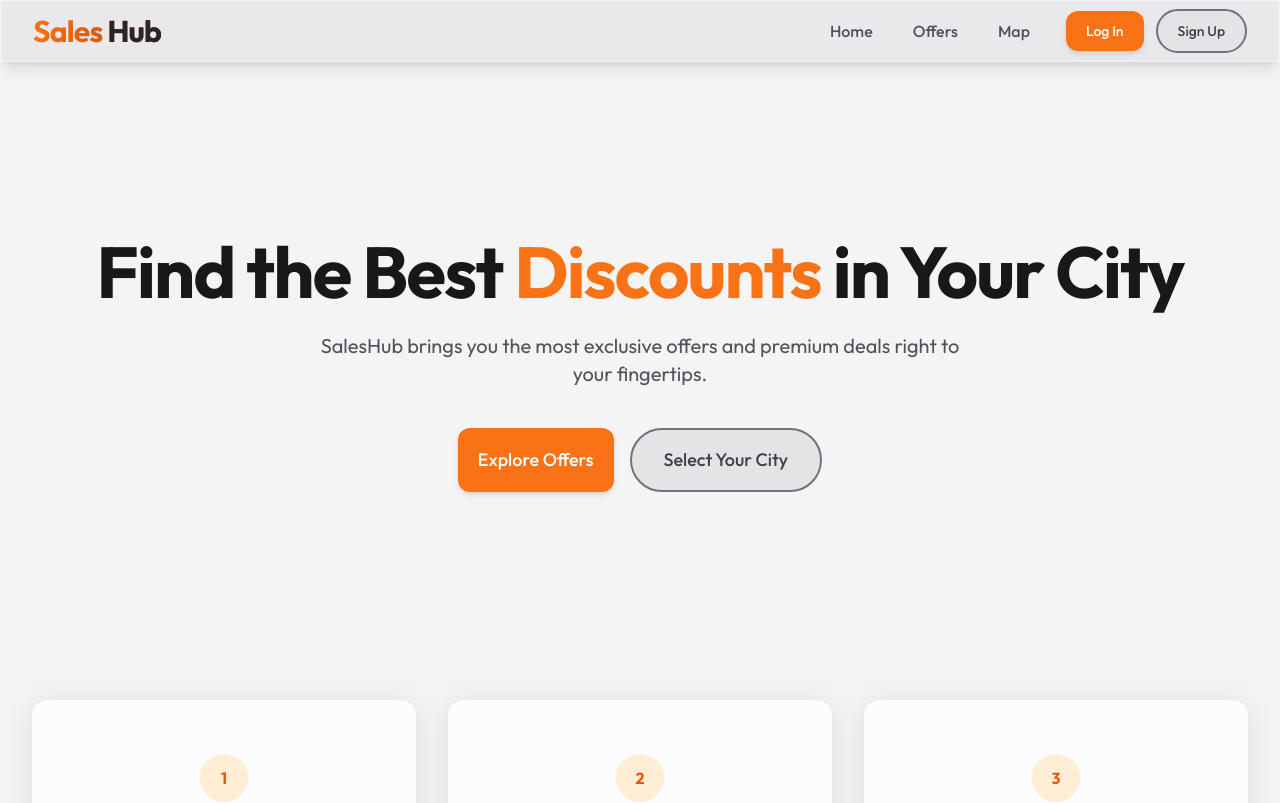
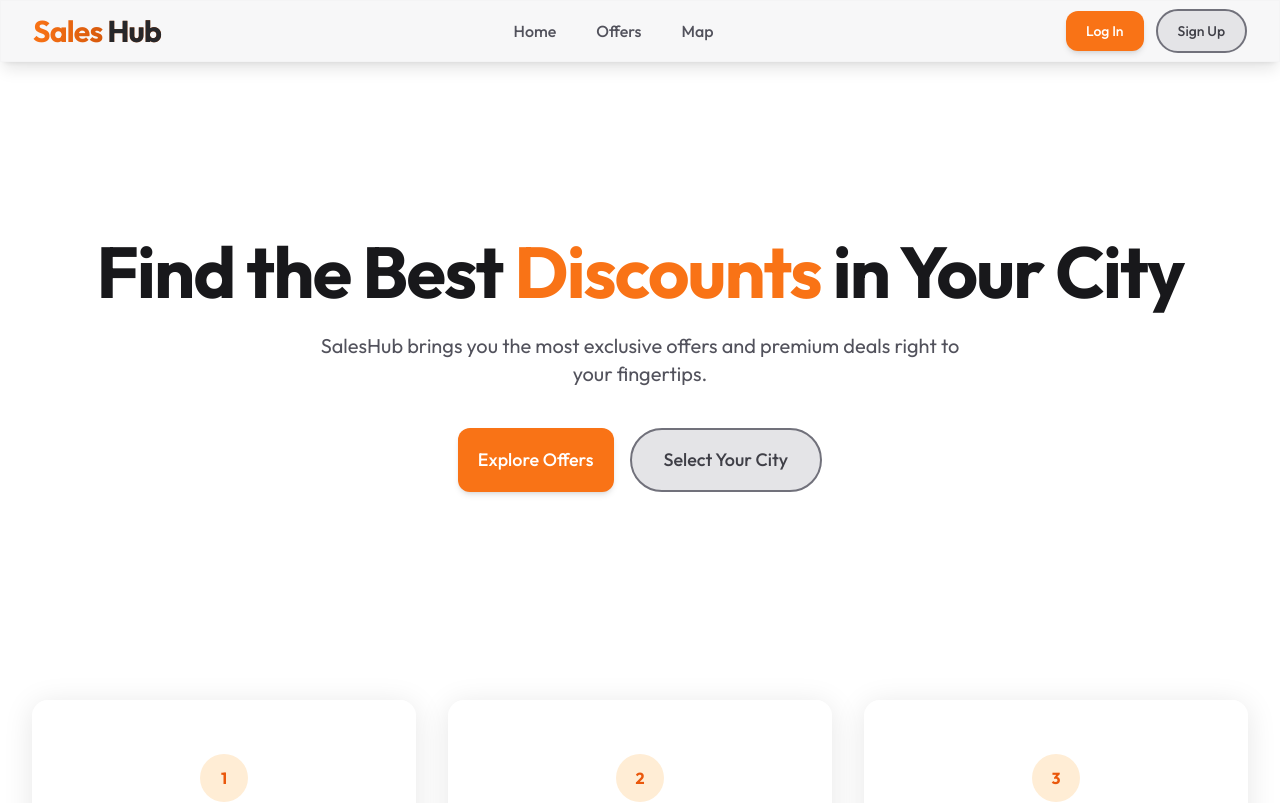
Before and after one commit to SYlence23/SalesHub, a React (Vite) app in the folder frontend-core/: page / in a window 1280 px wide. Shown: the top 803 px of the page. Built offline with nearby package versions, Linux system fonts and the light colour scheme.

Commit message:
centered navButton, Light mode: background of site now is white and navbar a bit brighter

```diff
--- a/frontend-core/src/components/Navbar/Navbar.tsx
+++ b/frontend-core/src/components/Navbar/Navbar.tsx
@@ -51,6 +51,9 @@ export default function Navbar() {
 
                         {/* <span className="text-zinc-600 dark:text-zinc-300 text-2xl select-none">|</span> */}
 
+
+                    </div>
+
                     {/* Right actions */}
                     <div className="flex  items-center gap-3">
                         <button className="hidden sm:flex btn-primary text-sm">
@@ -60,7 +63,6 @@ export default function Navbar() {
                             Sign Up
                         </button>
                     </div>
-                    </div>
 
 
                 </div>
--- a/frontend-core/src/index.css
+++ b/frontend-core/src/index.css
@@ -26,7 +26,7 @@
 @layer base {
   body {
     /* Smooth transitions and basic typography */
-    @apply bg-zinc-100 text-zinc-900 antialiased font-sans transition-colors duration-300;
+    @apply bg-white text-zinc-900 antialiased font-sans transition-colors duration-300;
   }
 
   /* Dark mode global overrides */
@@ -56,7 +56,7 @@
 
 @layer components {
   .glass {
-    @apply bg-zinc-200/70 backdrop-blur-md border border-zinc-100 shadow-lg dark:bg-zinc-900/60 dark:border-white/10;
+    @apply bg-zinc-100/70 backdrop-blur-md border border-zinc-100 shadow-lg dark:bg-zinc-900/60 dark:border-white/10;
   }
 
   .glass-card {
```
Lines whose indentation alone changed are shown as unchanged.
